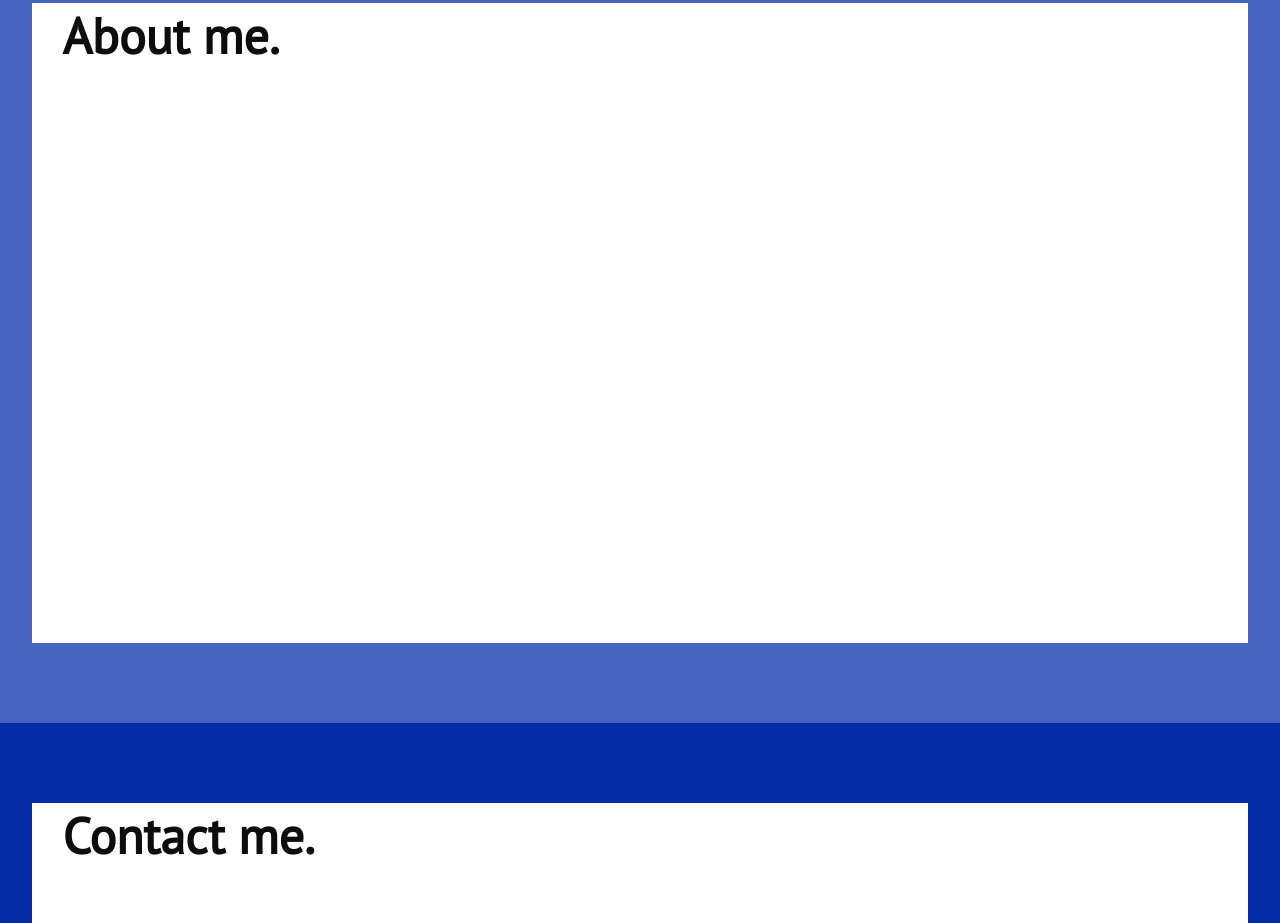
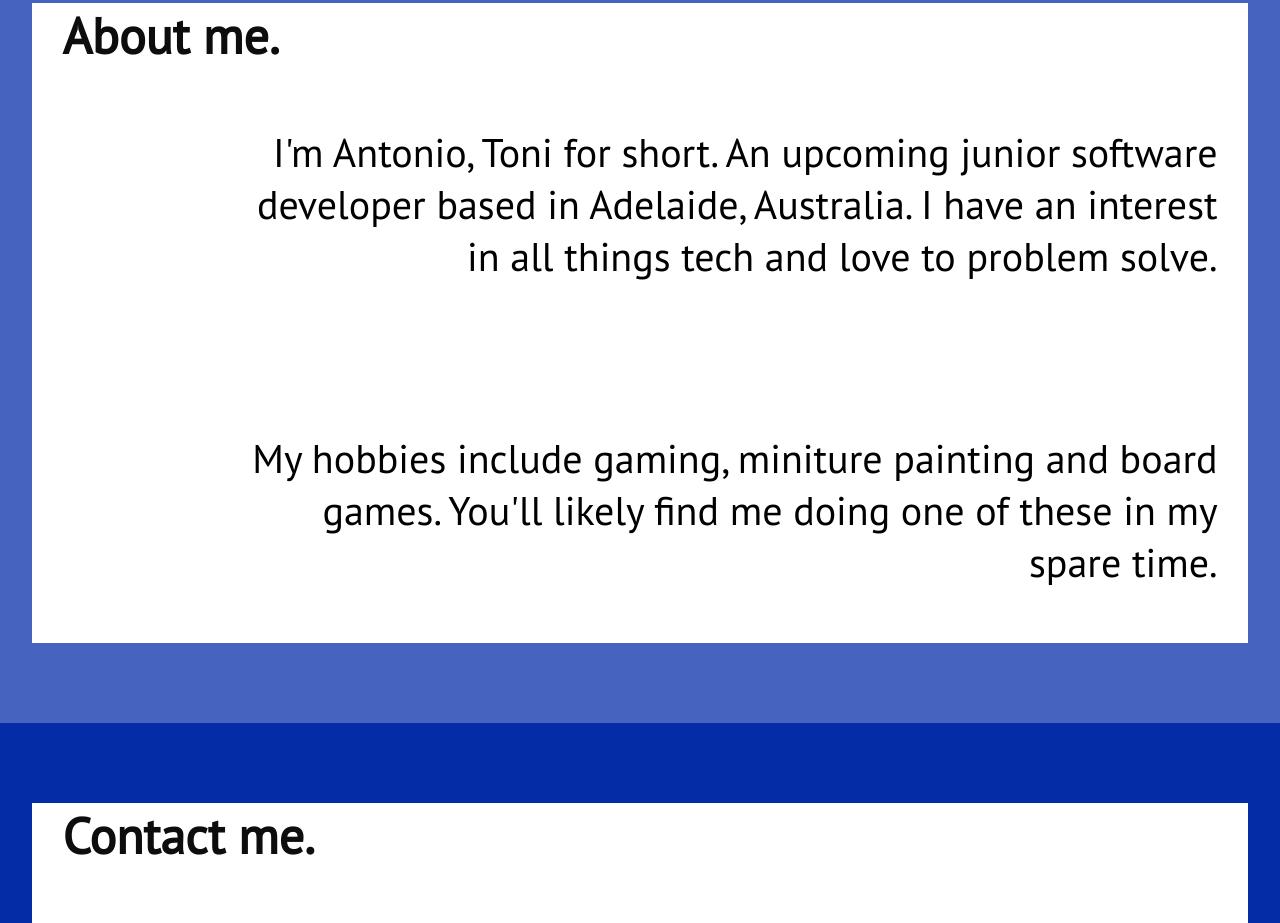
Before and after one commit to Antonio-Fa/Antonio-F-Portfolio, a plain HTML site: page Antonio-f-portfolio/index.html in a window 1280 px wide. Shown: the part 2477-3400 px from the top of the page. Drawn offline with Linux system fonts and the light colour scheme.

Commit message:
Added paragraphs to 'about me'. Also added styling for said paragraphs.

```diff
--- a/Antonio-f-portfolio/index.html
+++ b/Antonio-f-portfolio/index.html
@@ -81,6 +81,18 @@
                         <h1 class="card__heading card__heading--font-black">
                             About me.
                         </h1>
+
+                        <p class="card-box__para card-box__para--margin-bottom">
+                            I'm Antonio, Toni for short. An upcoming junior
+                            software developer based in Adelaide, Australia. I
+                            have an interest in all things tech and love to
+                            problem solve.
+                        </p>
+                        <p class="card-box__para">
+                            My hobbies include gaming, miniture painting and
+                            board games. You'll likely find me doing one of
+                            these in my spare time.
+                        </p>
                     </div>
                     <!-- Image of face (?) Paragraph or two with info -->
                 </div>
--- a/Antonio-f-portfolio/styles.scss
+++ b/Antonio-f-portfolio/styles.scss
@@ -108,4 +108,16 @@ a:hover {
     align-items: flex-start;
     min-height: 80vh;
     width: 95%;
+
+    &__para {
+        text-align: right;
+        word-break: normal;
+        margin-left: 15%;
+        margin-top: 5%;
+        font-size: 40px;
+
+        &--margin-bottom {
+            margin-bottom: 8%;
+        }
+    }
 }
```
Also changed, not shown: Antonio-f-portfolio/styles.css.
